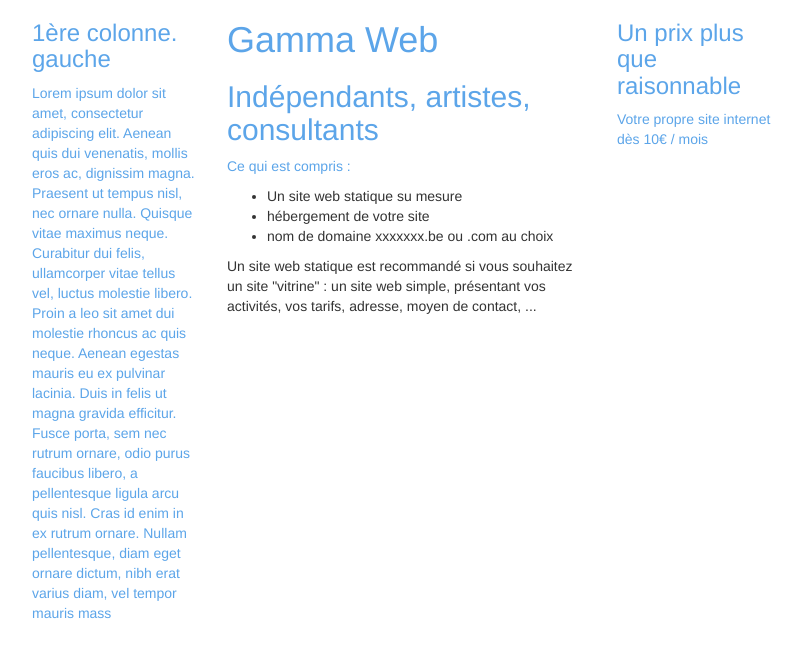
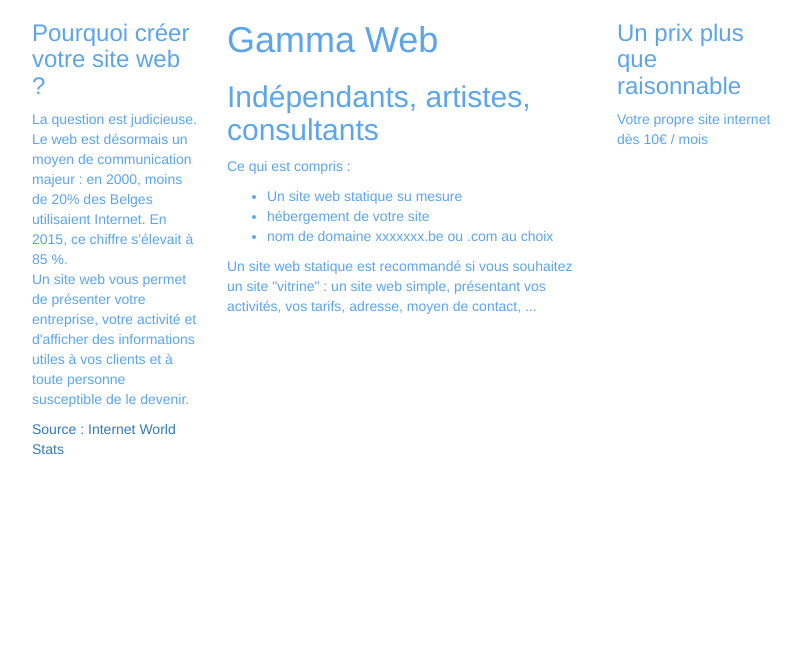
Before and after one commit to Max-le/basic-bootstrap, a plain HTML site: page index.html in a window 1280 px wide. Shown: the whole page, without its empty margins (233-1035 px from the left). Drawn offline with Linux system fonts and the light colour scheme.

Commit message:
modification description du site

```diff
--- a/index.html
+++ b/index.html
@@ -26,16 +26,19 @@
       <div class="row">
         <!-- My 1st column :: "md" is for desktops. "2" is for the size of the column ( 1 to 6 ). -->
         <div class="col-md-2 col-md-offset-2 ">
-          <div class="col1"> <h3> 1ère colonne. gauche </h3> <p>Lorem ipsum dolor sit amet, consectetur adipiscing elit. Aenean quis dui venenatis, mollis eros ac, dignissim magna. Praesent ut tempus nisl, nec ornare nulla. Quisque vitae maximus neque. Curabitur dui felis, ullamcorper vitae tellus vel, luctus molestie libero. Proin a leo sit amet dui molestie rhoncus ac quis neque. Aenean egestas mauris eu ex pulvinar lacinia. Duis in felis ut magna gravida efficitur. Fusce porta, sem nec rutrum ornare, odio purus faucibus libero, a pellentesque ligula arcu quis nisl. Cras id enim in ex rutrum ornare. Nullam pellentesque, diam eget ornare dictum, nibh erat varius diam, vel tempor mauris mass</p></div>
+          <div class="col1"> <h3>Pourquoi créer votre site web ? </h3> <p>La question est judicieuse. Le web est désormais un moyen de communication majeur : en 2000, moins de 20% des Belges utilisaient Internet. En 2015, ce chiffre s'élevait à 85 %. <br>
+          Un site web vous permet de présenter votre entreprise, votre activité et d'afficher des informations utiles à vos clients et à toute personne susceptible de le devenir.  </p>
+            <a href="http://www.internetworldstats.com/eu/be.htm">Source :
+Internet World Stats </a></p></div>
         </div>
         <div class="col-md-4 ">
-          <div class="col2"> <h1>Gamma Web</h1> <h2>Indépendants, artistes, consultants</h2><p> Ce qui est compris :
+          <div class="col2"> <h1>Gamma Web</h1> <h2>Indépendants, artistes, consultants</h2><p> Ce qui est compris :</p>
             <ul>
               <li>Un site web statique su mesure </li>
               <li> hébergement de votre site </li>
               <li> nom de domaine xxxxxxx.be ou .com au choix</li>
             </ul>
-          Un site web statique est recommandé si vous souhaitez un site "vitrine" : un site web simple, présentant vos activités, vos tarifs,  adresse, moyen de contact, ...</p></div>
+         <p> Un site web statique est recommandé si vous souhaitez un site "vitrine" : un site web simple, présentant vos activités, vos tarifs,  adresse, moyen de contact, ...</p></div>
         </div>
         <div class="col-md-2">
           <div class="col3"><h3>Un prix plus que raisonnable</h3>
--- a/style.css
+++ b/style.css
@@ -7,7 +7,11 @@ h2{
 h3{
 	color: #5CA5E9;
 }
-p{
+p {
 	color: #5CA5E9;
 
 }
+ul {
+
+	color: #5CA5E9;
+}
```
